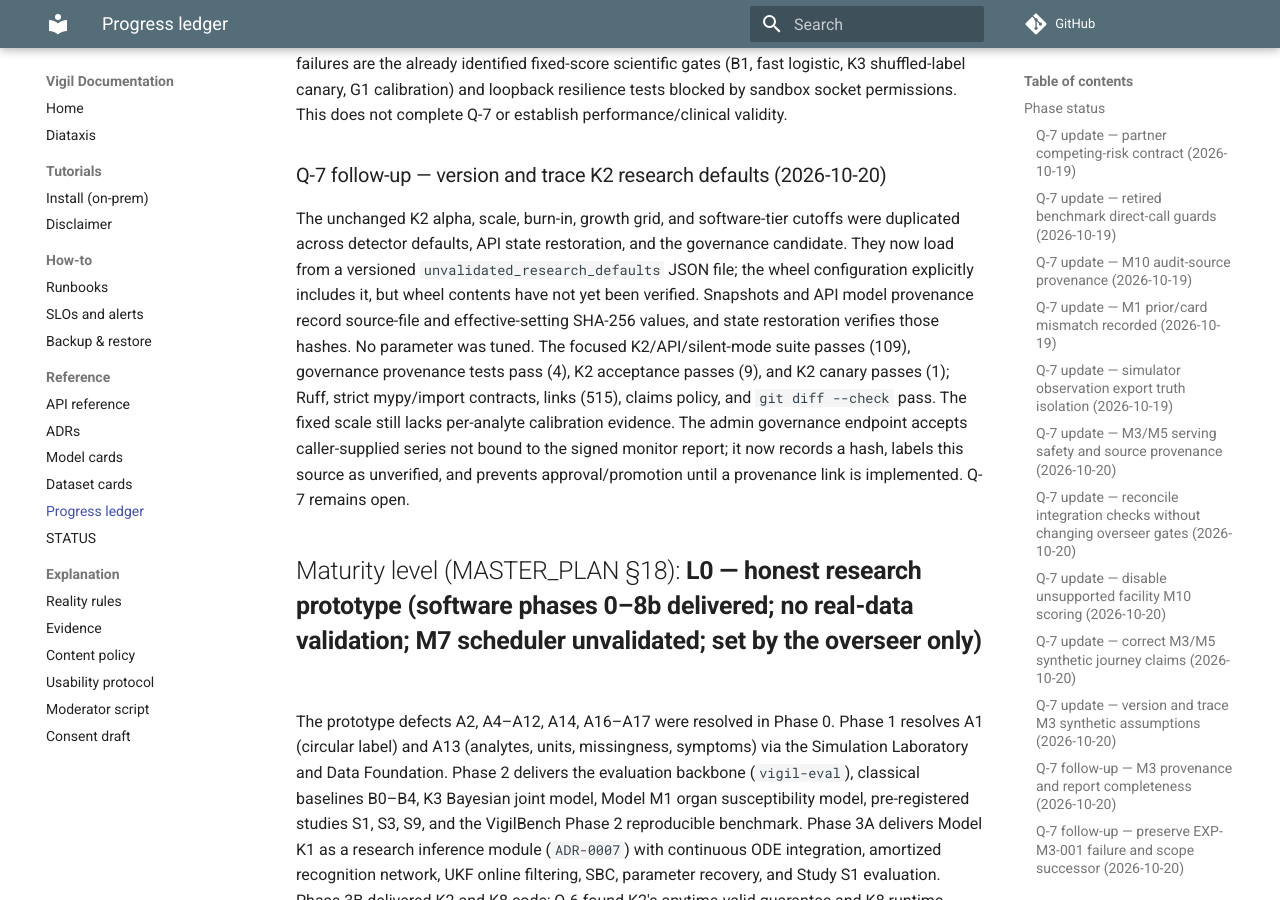
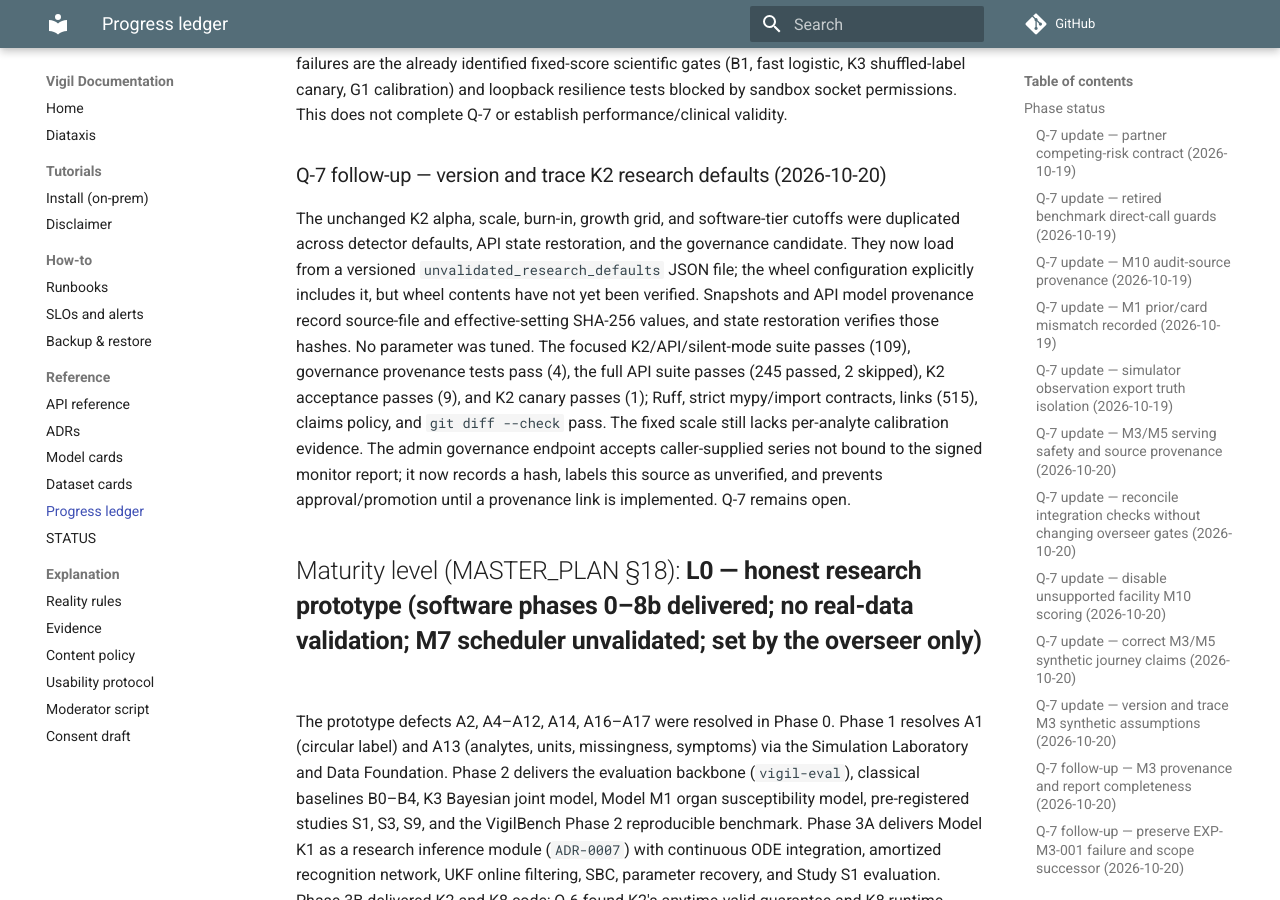
Before and after one commit to gasthecreator/vigil, an MkDocs documentation site: the page built from docs/PROGRESS.md, in a window 1280 px wide and 900 px high, scrolled down 19240 px. Built offline with MkDocs 1.6.1 and Material for MkDocs 9.7.7, drawn with Linux system fonts in a browser that asks for light colours; comment, search, counter and statistics services are not loaded.

Commit message:
docs(ml): record K2 provenance verification

```diff
--- a/docs/PROGRESS.md
+++ b/docs/PROGRESS.md
@@ -136,7 +136,7 @@
 
 ### Q-7 follow-up — version and trace K2 research defaults (2026-10-20)
 
-The unchanged K2 alpha, scale, burn-in, growth grid, and software-tier cutoffs were duplicated across detector defaults, API state restoration, and the governance candidate. They now load from a versioned `unvalidated_research_defaults` JSON file; the wheel configuration explicitly includes it, but wheel contents have not yet been verified. Snapshots and API model provenance record source-file and effective-setting SHA-256 values, and state restoration verifies those hashes. No parameter was tuned. The focused K2/API/silent-mode suite passes (109), governance provenance tests pass (4), K2 acceptance passes (9), and K2 canary passes (1); Ruff, strict mypy/import contracts, links (515), claims policy, and `git diff --check` pass. The fixed scale still lacks per-analyte calibration evidence. The admin governance endpoint accepts caller-supplied series not bound to the signed monitor report; it now records a hash, labels this source as unverified, and prevents approval/promotion until a provenance link is implemented. Q-7 remains open.
+The unchanged K2 alpha, scale, burn-in, growth grid, and software-tier cutoffs were duplicated across detector defaults, API state restoration, and the governance candidate. They now load from a versioned `unvalidated_research_defaults` JSON file; the wheel configuration explicitly includes it, but wheel contents have not yet been verified. Snapshots and API model provenance record source-file and effective-setting SHA-256 values, and state restoration verifies those hashes. No parameter was tuned. The focused K2/API/silent-mode suite passes (109), governance provenance tests pass (4), the full API suite passes (245 passed, 2 skipped), K2 acceptance passes (9), and K2 canary passes (1); Ruff, strict mypy/import contracts, links (515), claims policy, and `git diff --check` pass. The fixed scale still lacks per-analyte calibration evidence. The admin governance endpoint accepts caller-supplied series not bound to the signed monitor report; it now records a hash, labels this source as unverified, and prevents approval/promotion until a provenance link is implemented. Q-7 remains open.
 
 ## Maturity level (MASTER_PLAN §18): **L0 — honest research prototype (software phases 0–8b delivered; no real-data validation; M7 scheduler unvalidated; set by the overseer only)**
 The prototype defects A2, A4–A12, A14, A16–A17 were resolved in Phase 0. Phase 1 resolves A1 (circular label) and A13 (analytes, units, missingness, symptoms) via the Simulation Laboratory and Data Foundation. Phase 2 delivers the evaluation backbone (`vigil-eval`), classical baselines B0–B4, K3 Bayesian joint model, Model M1 organ susceptibility model, pre-registered studies S1, S3, S9, and the VigilBench Phase 2 reproducible benchmark. Phase 3A delivers Model K1 as a research inference module (`ADR-0007`) with continuous ODE integration, amortized recognition network, UKF online filtering, SBC, parameter recovery, and Study S1 evaluation. Phase 3B delivered K2 and K8 code; Q-6 found K2's anytime-valid guarantee and K8 runtime calibration claims are not established. See S-018/S-019 and [`QUALITY-RERUN-2026-10.md`](audits/QUALITY-RERUN-2026-10.md). Real clinical performance validation remains to be conducted on real cohorts in subsequent phases.
```
